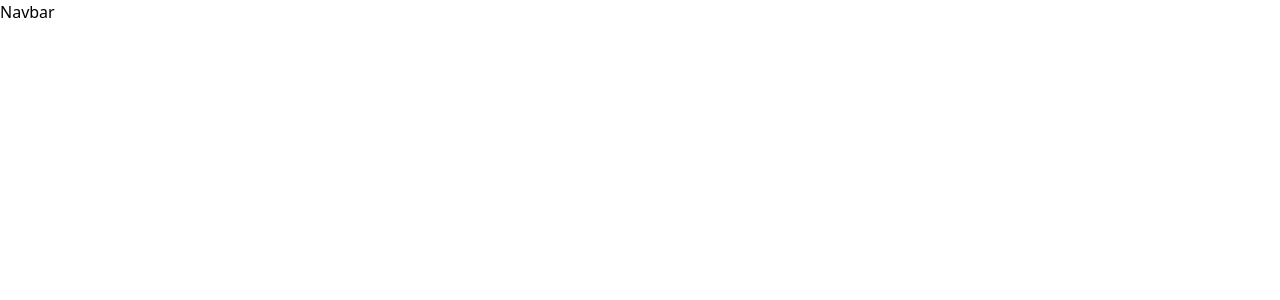
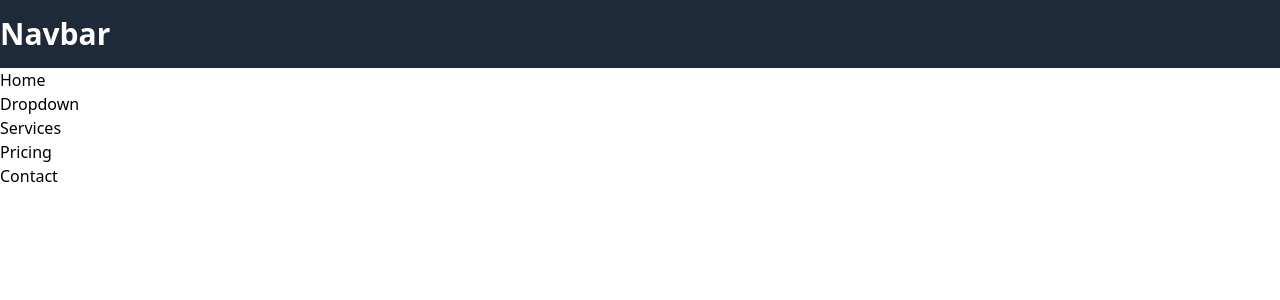
Before and after one commit to anup0206/React.js, a React (Vite) app in the folder my-app/: page / in a window 1280 px wide. Shown: the top 300 px of the page. Built offline with nearby package versions, Linux system fonts and the light colour scheme.

Commit message:
minor changes

```diff
--- a/my-app/src/Navbar.jsx
+++ b/my-app/src/Navbar.jsx
@@ -1,10 +1,20 @@
-
 import React from "react";
 
-const Navbar =()=>{
-    return(
-        <h1 className="">Navbar </h1>
-    );
-}
+const Navbar = () => {
+  return (
+    <div>
+    <h1 className="text-3xl font-bold text-left py-4 bg-gray-800 text-white">
+      Navbar
+    </h1>
+    <ul>
+        <li><a href="#">Home</a></li>
+        <li><a href="#">Dropdown</a></li>
+        <li><a href="#">Services</a></li>
+        <li><a href="#">Pricing</a></li>
+        <li><a href="#">Contact</a></li>
+    </ul>
+    </div>
+  );
+};
 
 export default Navbar;
```
